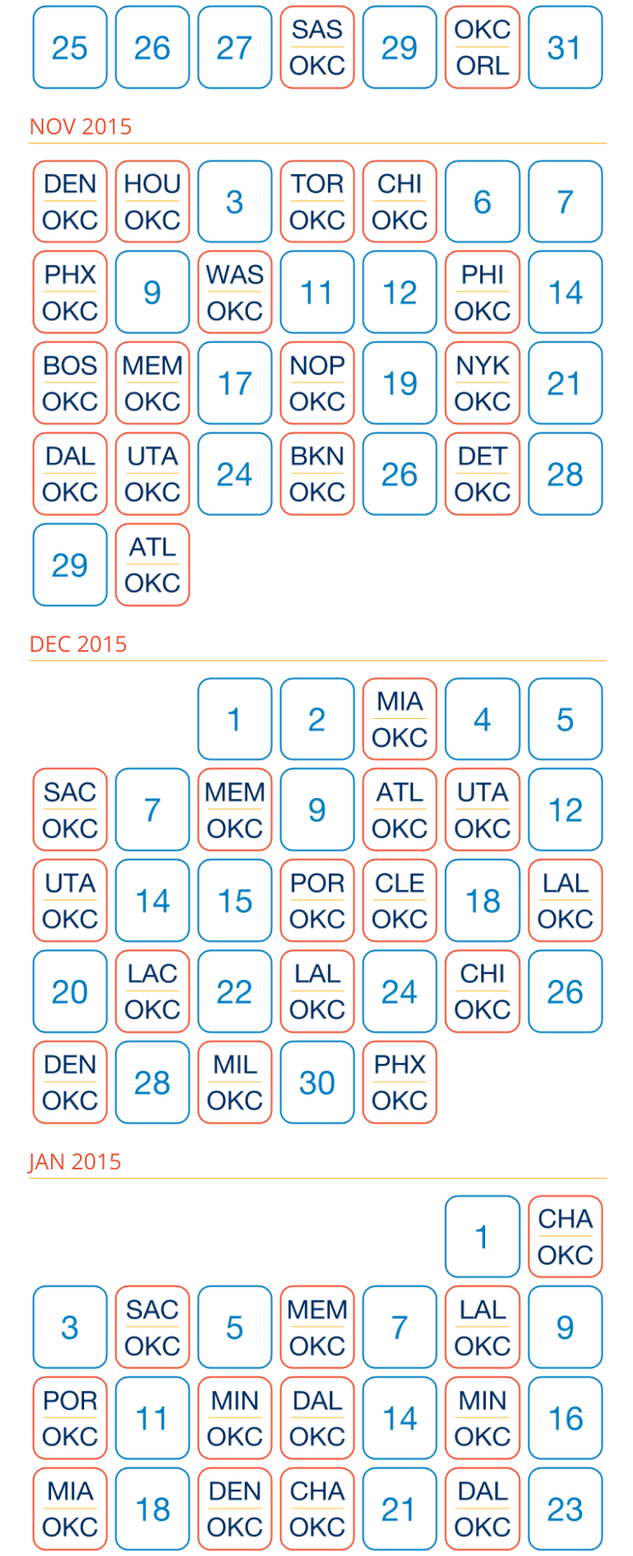
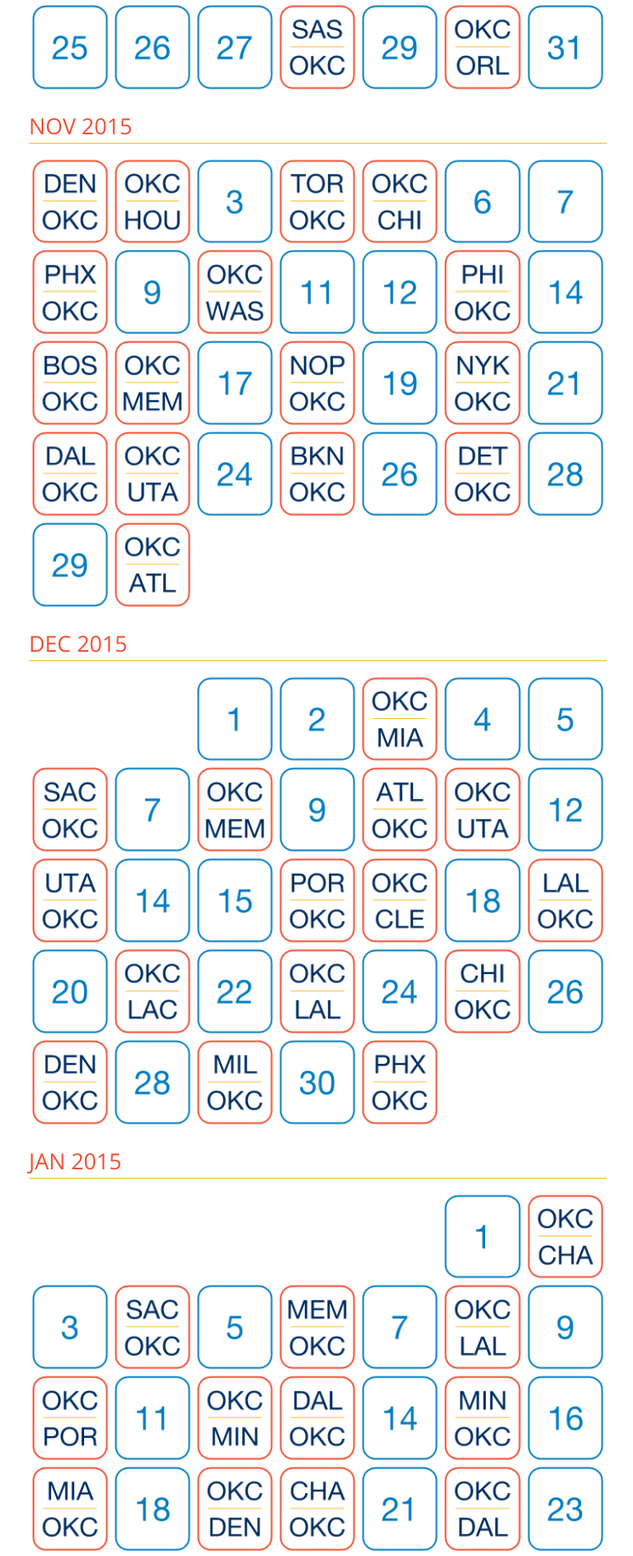
Before and after one commit to jmclinn/thunderoped, a Jekyll site: the page built from schedule.md, in a window 1280 px wide. Shown: the part 1006-2837 px from the top of the page at 85% size, without its empty margins (266-1011 px from the left). Built offline with Jekyll 4.4.1, drawn with Linux system fonts in a browser that asks for light colours.

Commit message:
schedule update

```diff
--- a/schedule.md
+++ b/schedule.md
@@ -55,8 +55,8 @@
  	  <img id="away1{{ counter }}" class="cal2" src="/content/schedule/teams/{{ game.team }}.png" />
 	  <img id="home1{{ counter }}" class="cal3" src="/content/schedule/teams/okc.png" />
 	  {% else %}
- 	  <img id="away1{{ counter }}" class="cal3" src="/content/schedule/teams/okc.png" />
-	  <img id="home1{{ counter }}" class="cal2" src="/content/schedule/teams/{{ game.team }}.png" />
+ 	  <img id="away1{{ counter }}" class="cal2" src="/content/schedule/teams/okc.png" />
+	  <img id="home1{{ counter }}" class="cal3" src="/content/schedule/teams/{{ game.team }}.png" />
 	  {% endif %}
 	  {% if game.time %}
 	  <img id="time1{{ counter }}" class="cal2" src="/content/schedule/tv/{{ game.time }}.png" style="visibility:hidden;" />
@@ -91,8 +91,8 @@
  	  <img id="away2{{ counter }}" class="cal2" src="/content/schedule/teams/{{ game.team }}.png" />
 	  <img id="home2{{ counter }}" class="cal3" src="/content/schedule/teams/okc.png" />
 	  {% else %}
- 	  <img id="away2{{ counter }}" class="cal3" src="/content/schedule/teams/okc.png" />
-	  <img id="home2{{ counter }}" class="cal2" src="/content/schedule/teams/{{ game.team }}.png" />
+ 	  <img id="away2{{ counter }}" class="cal2" src="/content/schedule/teams/okc.png" />
+	  <img id="home2{{ counter }}" class="cal3" src="/content/schedule/teams/{{ game.team }}.png" />
 	  {% endif %}
 	  {% if game.time %}
 	  <img id="time2{{ counter }}" class="cal2" src="/content/schedule/tv/{{ game.time }}.png" style="visibility:hidden;" />
@@ -127,8 +127,8 @@
  	  <img id="away3{{ counter }}" class="cal2" src="/content/schedule/teams/{{ game.team }}.png" />
 	  <img id="home3{{ counter }}" class="cal3" src="/content/schedule/teams/okc.png" />
 	  {% else %}
- 	  <img id="away3{{ counter }}" class="cal3" src="/content/schedule/teams/okc.png" />
-	  <img id="home3{{ counter }}" class="cal2" src="/content/schedule/teams/{{ game.team }}.png" />
+ 	  <img id="away3{{ counter }}" class="cal2" src="/content/schedule/teams/okc.png" />
+	  <img id="home3{{ counter }}" class="cal3" src="/content/schedule/teams/{{ game.team }}.png" />
 	  {% endif %}
 	  {% if game.time %}
 	  <img id="time3{{ counter }}" class="cal2" src="/content/schedule/tv/{{ game.time }}.png" style="visibility:hidden;" />
@@ -163,8 +163,8 @@
  	  <img id="away4{{ counter }}" class="cal2" src="/content/schedule/teams/{{ game.team }}.png" />
 	  <img id="home4{{ counter }}" class="cal3" src="/content/schedule/teams/okc.png" />
 	  {% else %}
- 	  <img id="away4{{ counter }}" class="cal3" src="/content/schedule/teams/okc.png" />
-	  <img id="home4{{ counter }}" class="cal2" src="/content/schedule/teams/{{ game.team }}.png" />
+ 	  <img id="away4{{ counter }}" class="cal2" src="/content/schedule/teams/okc.png" />
+	  <img id="home4{{ counter }}" class="cal3" src="/content/schedule/teams/{{ game.team }}.png" />
 	  {% endif %}
 	  {% if game.time %}
 	  <img id="time4{{ counter }}" class="cal2" src="/content/schedule/tv/{{ game.time }}.png" style="visibility:hidden;" />
@@ -199,8 +199,8 @@
  	  <img id="away5{{ counter }}" class="cal2" src="/content/schedule/teams/{{ game.team }}.png" />
 	  <img id="home5{{ counter }}" class="cal3" src="/content/schedule/teams/okc.png" />
 	  {% else %}
- 	  <img id="away5{{ counter }}" class="cal3" src="/content/schedule/teams/okc.png" />
-	  <img id="home5{{ counter }}" class="cal2" src="/content/schedule/teams/{{ game.team }}.png" />
+ 	  <img id="away5{{ counter }}" class="cal2" src="/content/schedule/teams/okc.png" />
+	  <img id="home5{{ counter }}" class="cal3" src="/content/schedule/teams/{{ game.team }}.png" />
 	  {% endif %}
 	  {% if game.time %}
 	  <img id="time5{{ counter }}" class="cal2" src="/content/schedule/tv/{{ game.time }}.png" style="visibility:hidden;" />
@@ -235,8 +235,8 @@
  	  <img id="away6{{ counter }}" class="cal2" src="/content/schedule/teams/{{ game.team }}.png" />
 	  <img id="home6{{ counter }}" class="cal3" src="/content/schedule/teams/okc.png" />
 	  {% else %}
- 	  <img id="away6{{ counter }}" class="cal3" src="/content/schedule/teams/okc.png" />
-	  <img id="home6{{ counter }}" class="cal2" src="/content/schedule/teams/{{ game.team }}.png" />
+ 	  <img id="away6{{ counter }}" class="cal2" src="/content/schedule/teams/okc.png" />
+	  <img id="home6{{ counter }}" class="cal3" src="/content/schedule/teams/{{ game.team }}.png" />
 	  {% endif %}
 	  {% if game.time %}
 	  <img id="time6{{ counter }}" class="cal2" src="/content/schedule/tv/{{ game.time }}.png" style="visibility:hidden;" />
```
